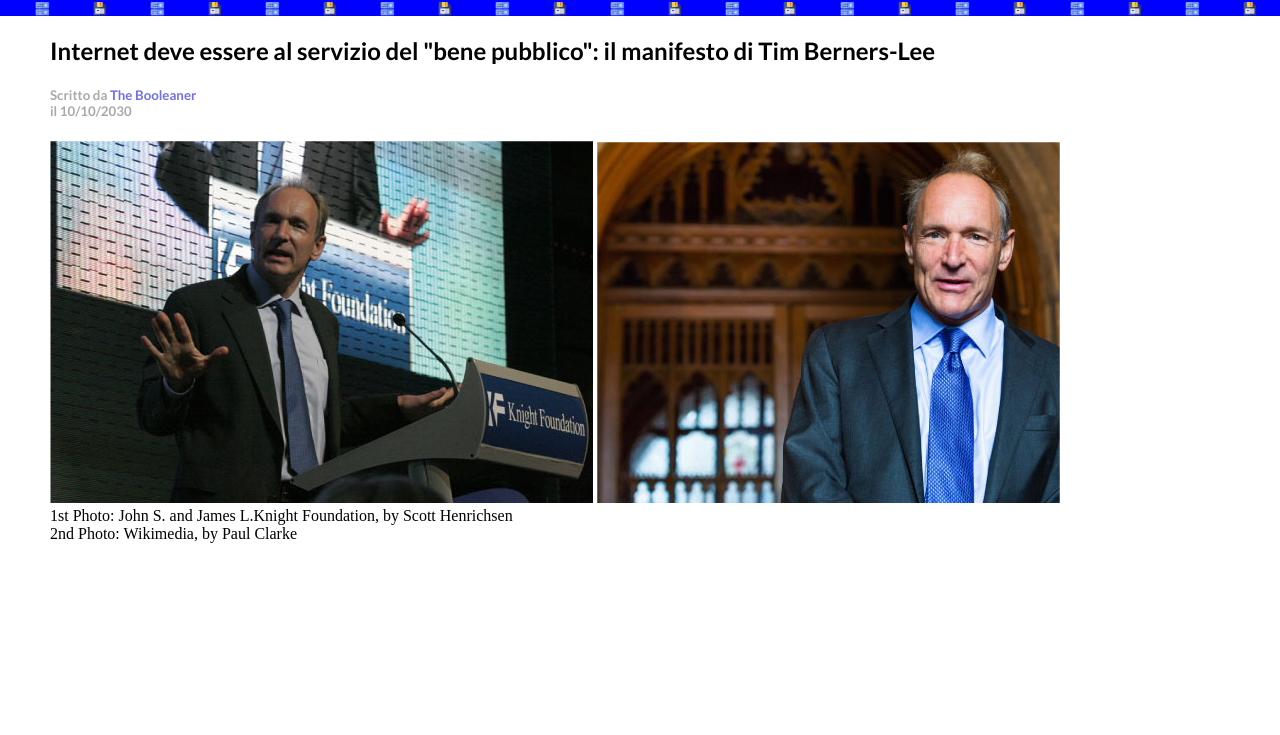
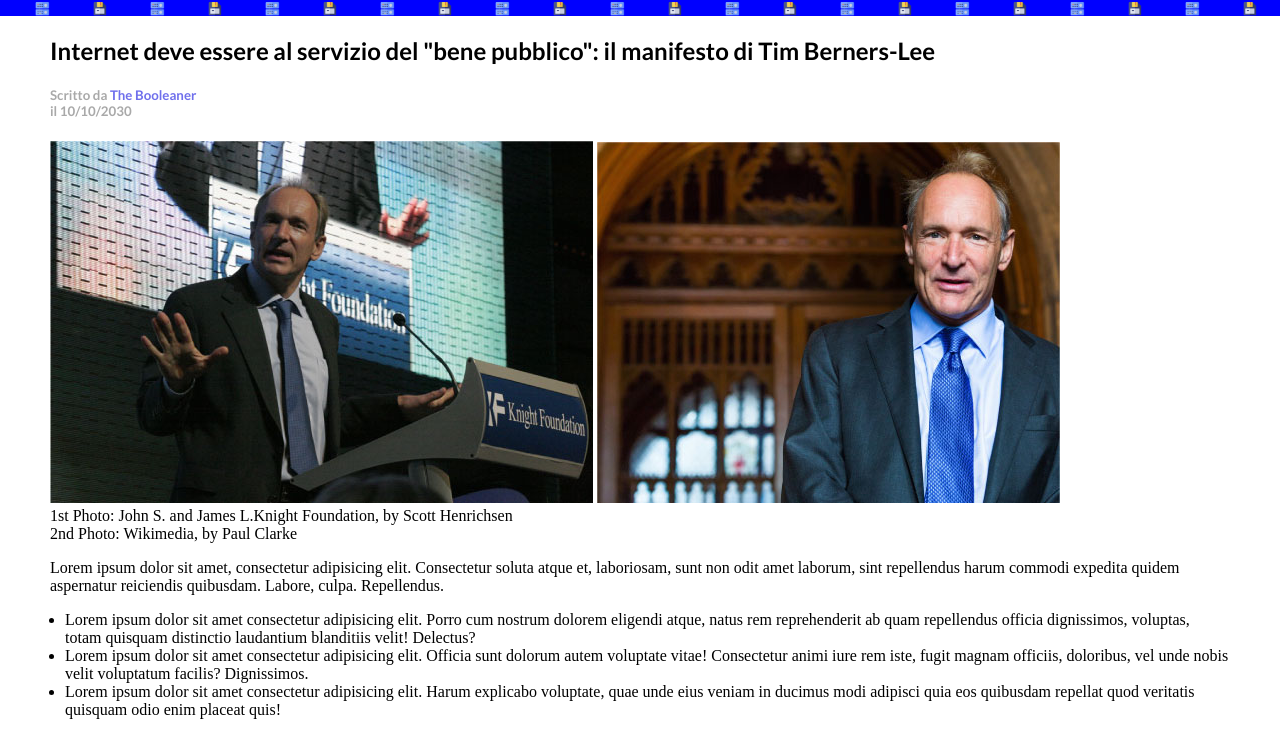
Before and after one commit to mauriziogiuffredi91/html-css-booleaner, a website: page index.html in a window 1280 px wide. Shown: the part 99-834 px from the top of the page. Before the commit the page ends 800 px from the top, so only its background shows below. Drawn offline with Linux system fonts and the light colour scheme.

Commit message:
section lista

```diff
--- a/index.html
+++ b/index.html
@@ -39,7 +39,37 @@
         <div class="subtitle">2nd Photo: Wikimedia, by Paul Clarke</div>
       </section>
 
-      <section></section>
+      <section>
+        <p>
+          Lorem ipsum dolor sit amet, consectetur adipisicing elit. Consectetur
+          soluta atque et, laboriosam, sunt non odit amet laborum, sint
+          repellendus harum commodi expedita quidem aspernatur reiciendis
+          quibusdam. Labore, culpa. Repellendus.
+        </p>
+      </section>
+
+      <section>
+        <ul id="lista">
+          <li>
+            Lorem ipsum dolor sit amet consectetur adipisicing elit. Porro cum
+            nostrum dolorem eligendi atque, natus rem reprehenderit ab quam
+            repellendus officia dignissimos, voluptas, totam quisquam distinctio
+            laudantium blanditiis velit! Delectus?
+          </li>
+          <li>
+            Lorem ipsum dolor sit amet consectetur adipisicing elit. Officia
+            sunt dolorum autem voluptate vitae! Consectetur animi iure rem iste,
+            fugit magnam officiis, doloribus, vel unde nobis velit voluptatum
+            facilis? Dignissimos.
+          </li>
+          <li>
+            Lorem ipsum dolor sit amet consectetur adipisicing elit. Harum
+            explicabo voluptate, quae unde eius veniam in ducimus modi adipisci
+            quia eos quibusdam repellat quod veritatis quisquam odio enim
+            placeat quis!
+          </li>
+        </ul>
+      </section>
     </main>
   </body>
 </html>
--- a/style.css
+++ b/style.css
@@ -29,3 +29,7 @@ main {
 h5 {
   color: rgb(169, 169, 169);
 }
+
+#lista {
+  padding-left: 15px;
+}
```
